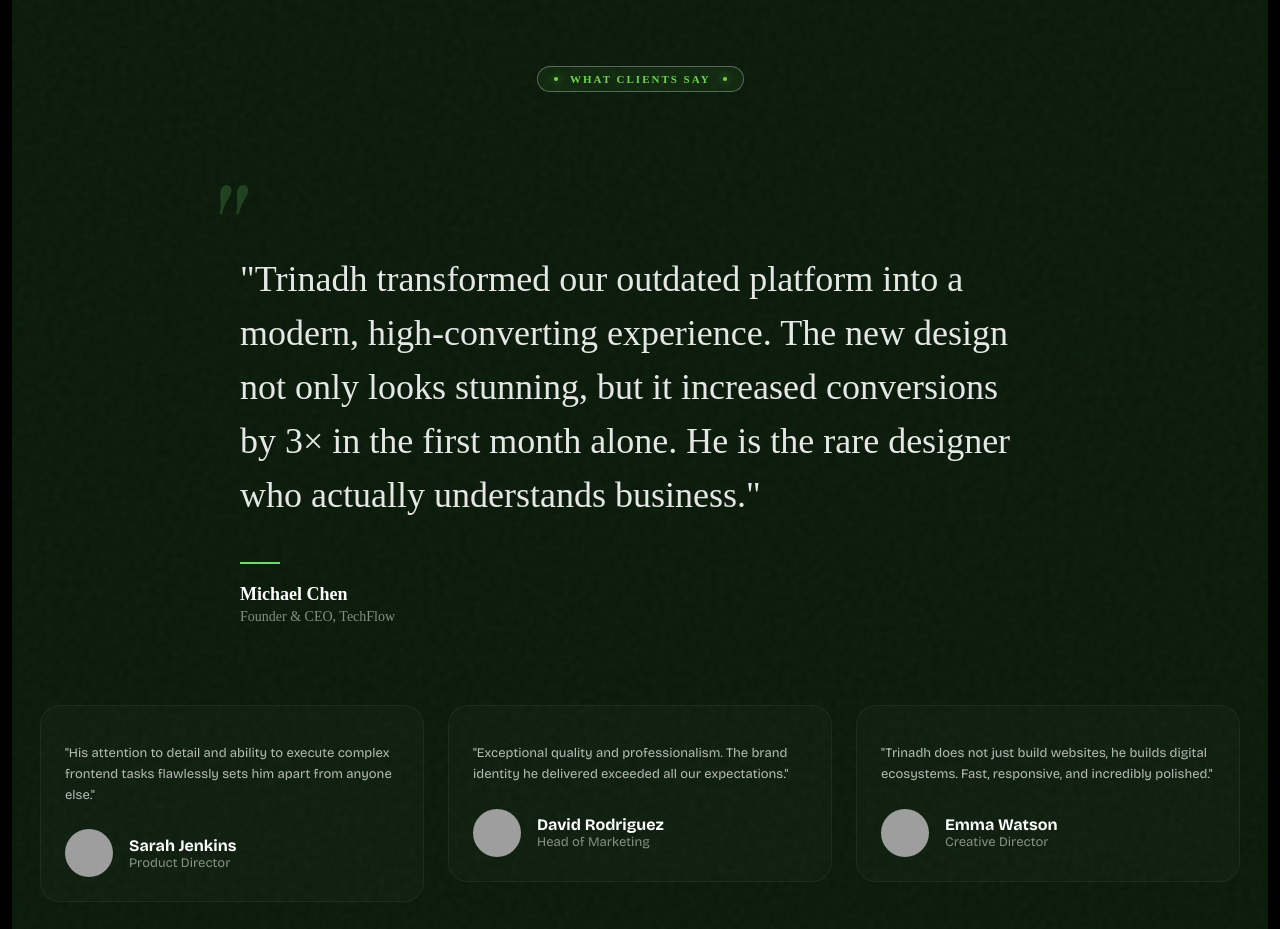
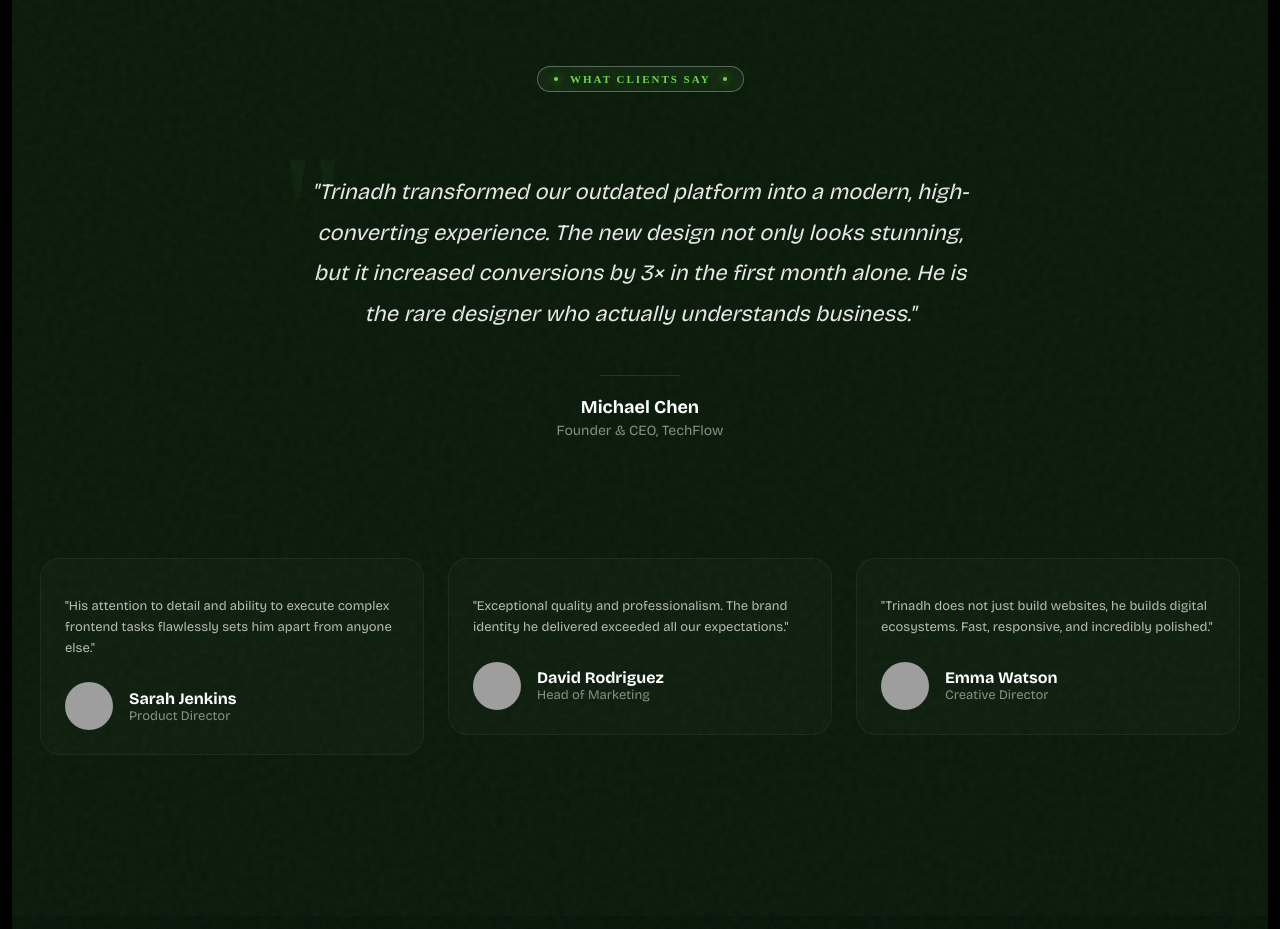
Before and after one commit to TrinathKondapalli/Trinath_Kondapalli, a React (Vite) app: page / in a window 1280 px wide. Shown: the part 7260-8189 px from the top of the page. Built offline with nearby package versions, Linux system fonts and the light colour scheme; grey boxes are pictures that could not be loaded.

Commit message:
Refine featured testimonial typography and layout

```diff
--- a/src/components/Testimonials.tsx
+++ b/src/components/Testimonials.tsx
@@ -221,23 +221,32 @@ export default function Testimonials() {
 
         {/* Featured Hero Quote */}
         <Reveal delay={100}>
-          <div style={{position:'relative',maxWidth:'800px',margin:'0 auto',padding:'80px 0'}}>
+          <div className="featured-quote-wrapper">
 
             {/* Big decorative quote mark */}
-            <div style={{position:'absolute',top:0,left:'-40px',fontSize:'120px',color:'rgba(109,220,109,0.2)',lineHeight:1,fontFamily:'var(--font-display)',pointerEvents:'none'}}>
+            <div className="giant-quote-mark" style={{ fontSize: '160px', color: 'rgba(109,220,109,0.15)' }}>
               "
             </div>
 
             {/* The quote itself — floating, no card */}
-            <p style={{fontSize:'clamp(24px, 4vw, 36px)',lineHeight:'1.5',fontWeight:'300',color:'rgba(255,255,255,0.9)',margin:'0 0 40px 0'}}>
+            <p className="featured-text" style={{
+              fontSize: 'clamp(18px, 2.2vw, 22px)',
+              fontStyle: 'italic',
+              fontWeight: 300,
+              color: 'rgba(255,255,255,0.9)',
+              lineHeight: 1.85,
+              maxWidth: 700,
+              textAlign: 'center',
+              margin: '0 0 40px 0'
+            }}>
               "{featuredQuote.text}"
             </p>
 
             {/* Attribution */}
-            <div style={{display:'flex',flexDirection:'column',gap:'4px'}}>
-              <div style={{width:'40px',height:'2px',background:'#6ddc6d',marginBottom:'16px'}}></div>
-              <div style={{fontSize:'18px',fontWeight:'700',color:'#fff'}}>{featuredQuote.name}</div>
-              <div style={{fontSize:'14px',color:'rgba(255,255,255,0.5)'}}>{featuredQuote.role}, {featuredQuote.company}</div>
+            <div className="featured-author" style={{ display: 'flex', flexDirection: 'column', alignItems: 'center', gap: '4px' }}>
+              <div className="featured-divider" style={{ width: '80px', height: '1px', background: 'rgba(255,255,255,0.1)', marginBottom: '16px' }}></div>
+              <div className="featured-name" style={{ fontSize: '18px', fontWeight: 700, color: '#fff' }}>{featuredQuote.name}</div>
+              <div className="featured-role" style={{ fontSize: '14px', color: 'rgba(255,255,255,0.5)' }}>{featuredQuote.role}, {featuredQuote.company}</div>
             </div>
           </div>
         </Reveal>
```
